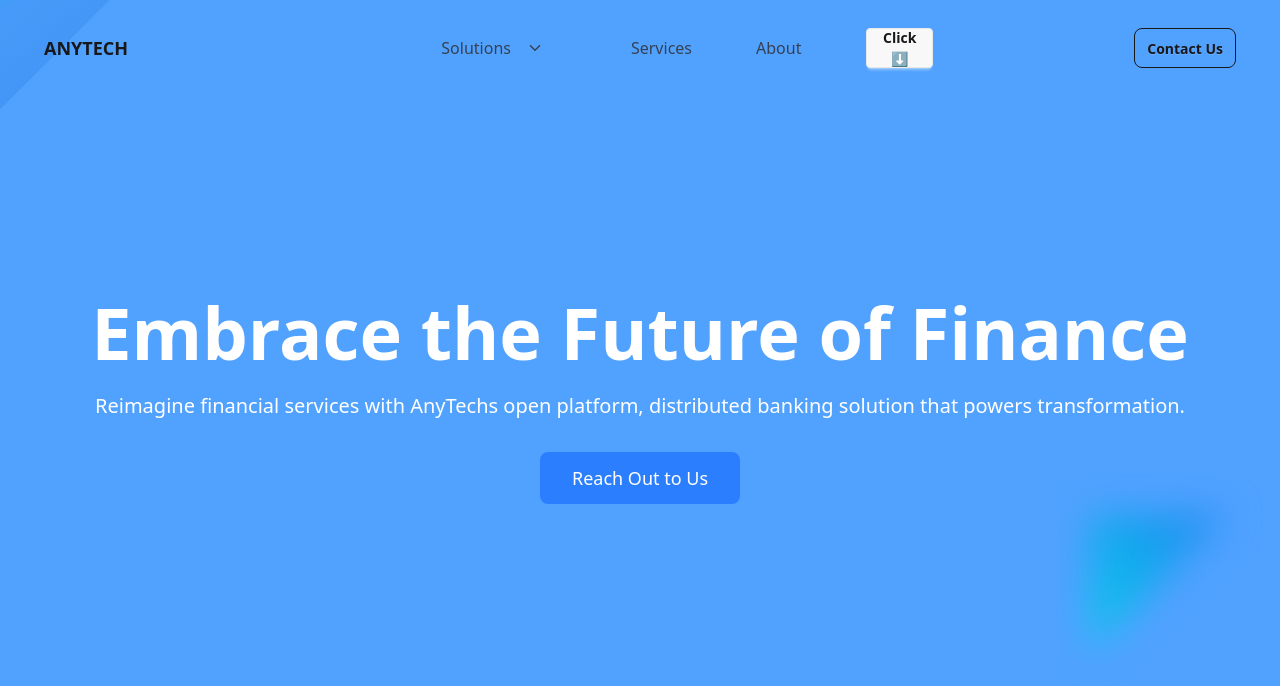
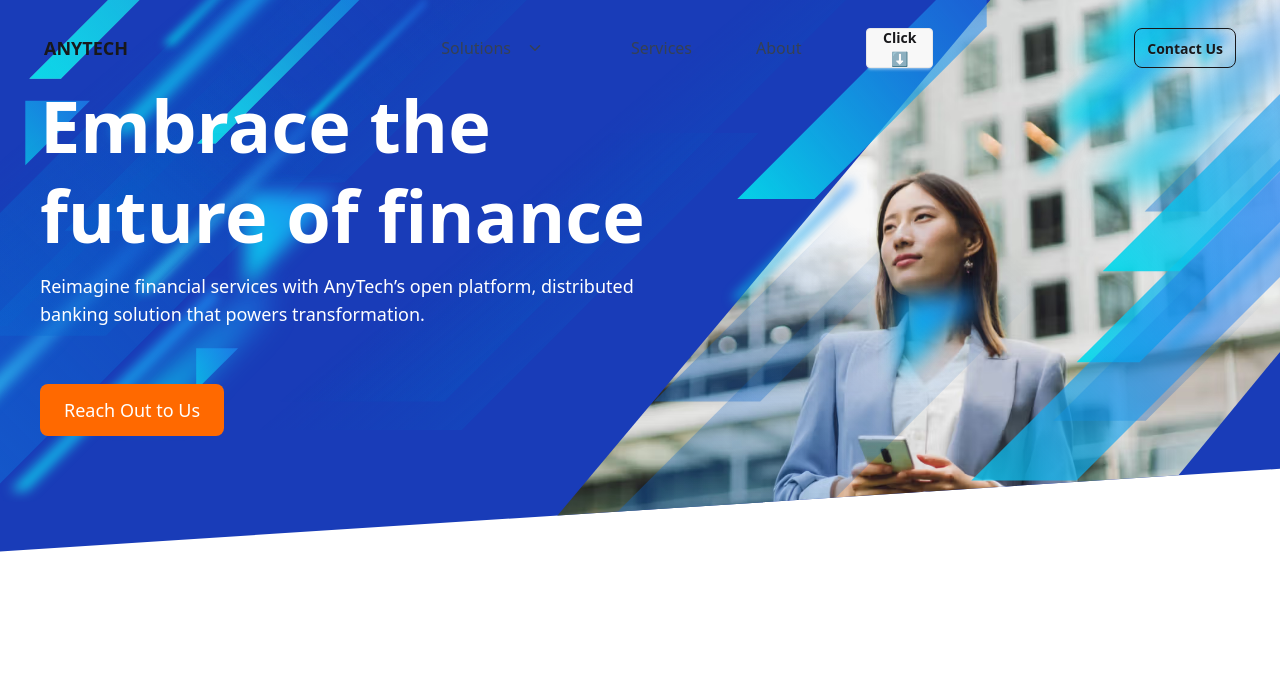
Before and after one commit to mubashirbappi5/-recreate-anytexn-web, a React (Vite) app: page / in a window 1280 px wide. Shown: the top 686 px of the page. Built offline with nearby package versions, Linux system fonts and the light colour scheme.

Commit message:
banner almost complate

```diff
--- a/src/Components/Banner.jsx
+++ b/src/Components/Banner.jsx
@@ -1,73 +1,113 @@
+import { motion, useMotionValue, useSpring, useTransform } from "framer-motion";
+import { useEffect } from "react";
+import svg1 from "../assets/backgrounds/WaveLinesDesktop1.svg";
+import svg4 from "../assets/backgrounds/WaveLinesDesktop4.svg";
+import svg2 from "../assets/backgrounds/WaveLinesDesktop2.svg";
+import svg3 from "../assets/backgrounds/WaveLinesDesktop3.svg";
+import heroImage from "../../public/banner-image.png";
 
-import { motion } from "framer-motion";
-import bg1 from '../assets/backgrounds/WaveLinesDesktop3.svg'
 const Banner = () => {
-  // Animation variants for the background pan
-  const backgroundPan = {
-    animate: {
-      x: ["0%", "-10%", "0%"],
-      transition: {
-        duration: 20,
-        repeat: Infinity,
-        ease: "linear",
-      },
-    },
-  };
+  const mouseX = useMotionValue(0);
+  const mouseY = useMotionValue(0);
 
-  // Animation variants for the fade-in effect
-  const fadeIn = {
-    hidden: { opacity: 0, y: 20 },
-    visible: { opacity: 1, y: 0 },
+  const smoothX = useSpring(mouseX, { damping: 20, stiffness: 100 });
+  const smoothY = useSpring(mouseY, { damping: 20, stiffness: 100 });
+
+  useEffect(() => {
+    const handleMouseMove = (e) => {
+      const normalized = {
+        x: (e.clientX / window.innerWidth) * 2 - 1,
+        y: (e.clientY / window.innerHeight) * 2 - 1,
+      };
+      mouseX.set(normalized.x);
+      mouseY.set(normalized.y);
+    };
+
+    window.addEventListener("mousemove", handleMouseMove);
+    return () => window.removeEventListener("mousemove", handleMouseMove);
+  }, [mouseX, mouseY]);
+
+  // eslint-disable-next-line react/prop-types
+  const AnimatedSVG = ({ src, position, hoverDirection }) => {
+    const xRange = hoverDirection === "up" ? [-10, 10] : [10, -10];
+    const yRange = hoverDirection === "up" ? [-8, 8] : [8, -8];
+
+    const x = useSpring(useTransform(smoothX, [-1, 1], xRange), {
+      damping: 30,
+      stiffness: 80,
+    });
+    const y = useSpring(useTransform(smoothY, [-1, 1], yRange), {
+      damping: 30,
+      stiffness: 80,
+    });
+
+    return (
+      <motion.img
+        src={src}
+        alt="Decorative Wave"
+        className="absolute opacity-40"
+        style={{ ...position, width: "100%", x, y }}
+        initial={{ opacity: 0, scale: 0.9 }}
+        animate={{ opacity: 1, scale: 1 }}
+        transition={{ duration: 1, ease: [0.23, 1, 0.32, 1] }}
+      />
+    );
   };
 
   return (
     <div
-    className="relative h-screen flex items-center justify-center bg-blue-400 overflow-hidden bg-cover bg-center"
-    style={{ backgroundImage: `url(${bg1})` }}
-  >
-      {/* Background Image */}
-      <motion.div
-        className="absolute inset-0 "
-        variants={backgroundPan}
-        animate="animate"
-      ></motion.div>
+      style={{ clipPath: "polygon(0 0, 100% 0, 100% 85%, 0 100%)" }}
+      className="relative text-white overflow-hidden bg-blue-800 pl-10"
+    >
+      <div className="relative grid grid-cols-12 container mx-auto">
+        <div className="col-span-4 text-center md:text-left z-10">
+          <h2 className="text-7xl font-bold leading-tight absolute mt-20">
+            Embrace the <br /> <span className="">future of finance</span>
+          </h2>
+          <p className="text-lg mt-68 absolute">
+            Reimagine financial services with AnyTech’s open platform,
+            distributed <br /> banking solution that powers transformation.
+          </p>
+          <button className="mt-96 bg-orange-500 hover:bg-orange-600 px-6 py-3 rounded-lg text-lg">
+            Reach Out to Us
+          </button>
+        </div>
 
-      {/* Overlay */}
-      <div className="absolute inset-0  bg-opacity-50"></div>
+        <div className="relative col-span-8">
+          <div className="relative overflow-hidden">
+            <img
+              src={heroImage}
+              alt="Professional woman with phone"
+              className="relative object-cover rounded-lg shadow-lg scale-[1.4] -ml-24 transform"
+              style={{
+                clipPath:
+                  "polygon(77% 0, 100% 0, 100% 49%, 72% 100%, 21% 100%)",
+              }}
+            />
+          </div>
+        </div>
+      </div>
 
-      {/* Content */}
-      <div className="relative z-10 text-center text-white px-4">
-        <motion.h1
-          className="text-5xl md:text-7xl font-bold mb-6"
-          variants={fadeIn}
-          initial="hidden"
-          animate="visible"
-          transition={{ duration: 1, delay: 0 }}
-        >
-          Embrace the Future of Finance
-        </motion.h1>
-
-        <motion.p
-          className="text-lg md:text-xl mb-8"
-          variants={fadeIn}
-          initial="hidden"
-          animate="visible"
-          transition={{ duration: 1, delay: 0.2 }}
-        >
-          Reimagine financial services with AnyTechs open platform, distributed
-          banking solution that powers transformation.
-        </motion.p>
-
-        <motion.button
-          className="bg-blue-500 text-white px-8 py-3 rounded-lg text-lg hover:bg-blue-600 transition-colors"
-          variants={fadeIn}
-          initial="hidden"
-          animate="visible"
-          transition={{ duration: 1, delay: 0.4 }}
-        >
-          Reach Out to Us
-        </motion.button>
-      </div>
+      <AnimatedSVG
+        src={svg1}
+        position={{ bottom: -10, left: 0 }}
+        hoverDirection="up"
+      />
+      <AnimatedSVG
+        src={svg2}
+        position={{ bottom: 50, left: 0 }}
+        hoverDirection="down"
+      />
+      <AnimatedSVG
+        src={svg3}
+        position={{ top: 0, right: 0 }}
+        hoverDirection="up"
+      />
+      <AnimatedSVG
+        src={svg4}
+        position={{ bottom: 0, right: 0 }}
+        hoverDirection="down"
+      />
     </div>
   );
 };
```
Also changed, not shown: public/banner-image.png (added).
